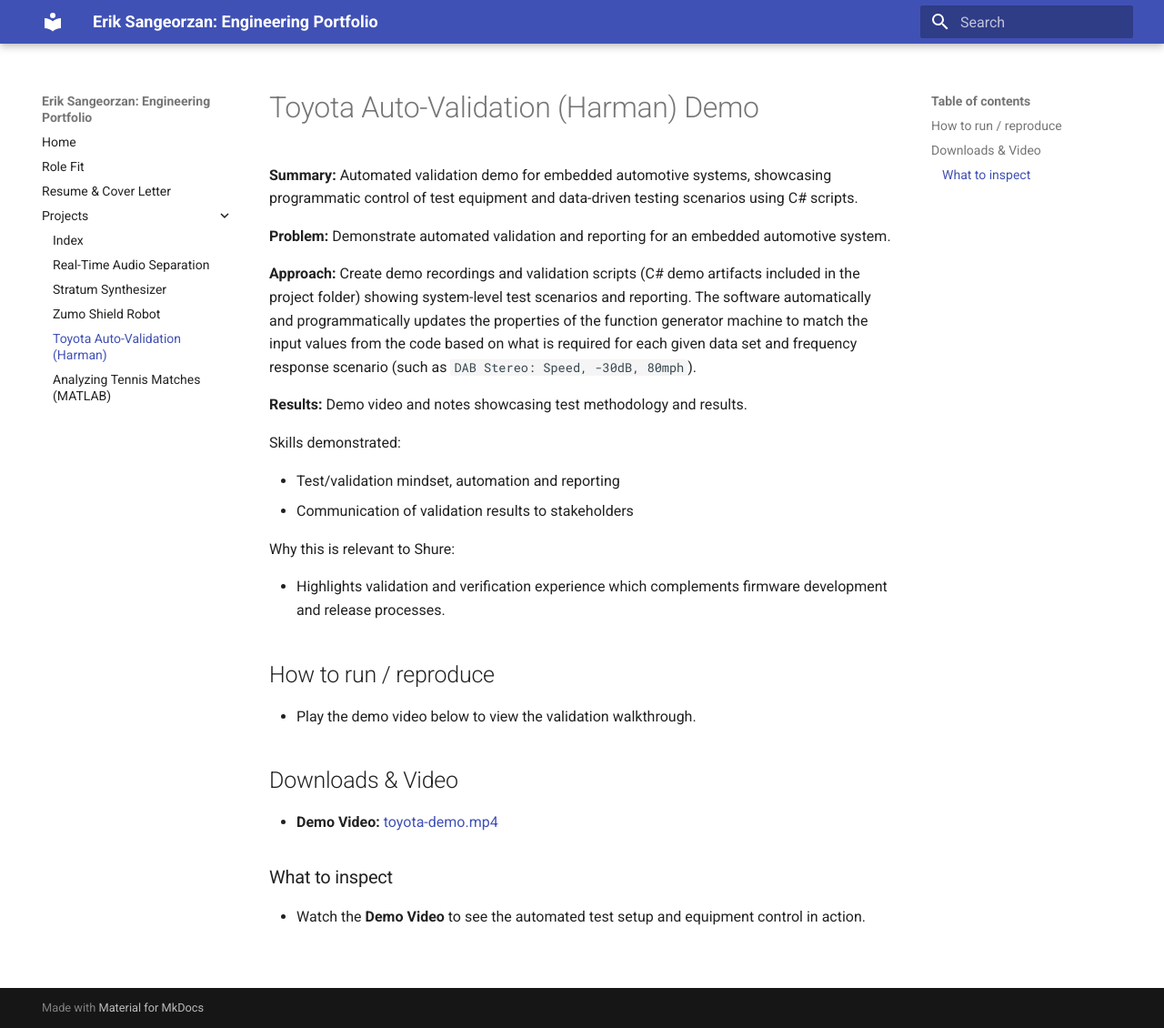
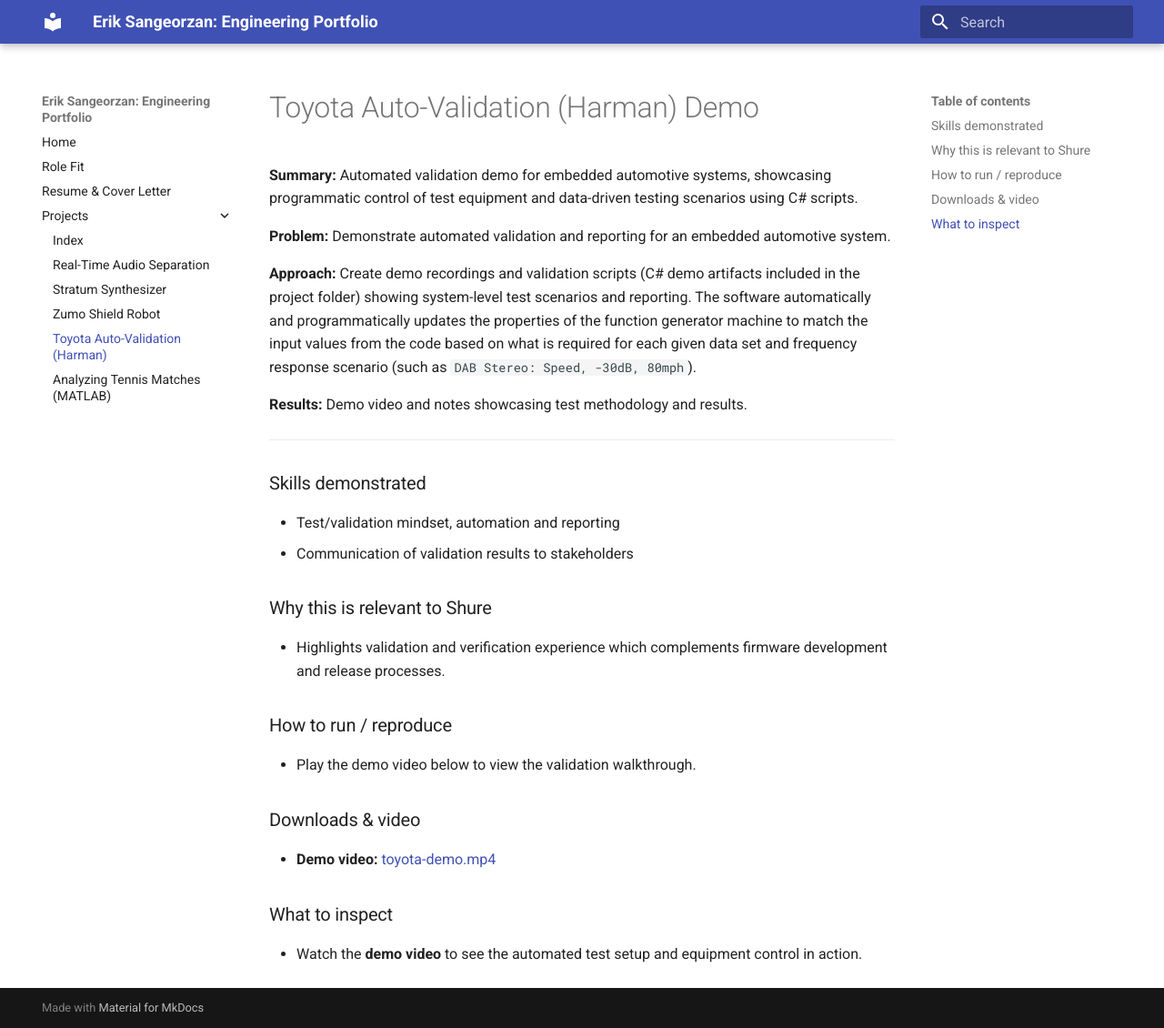
Before and after one commit to ejsang/erik-sangeorzan-portfolio, an MkDocs documentation site: the page built from docs/projects/toyota-auto-validation.md, in a window 1280 px wide and 1130 px high. Shown: the whole window at 91% size. Built offline with MkDocs 1.6.1 and Material for MkDocs 9.7.7, drawn with Linux system fonts in a browser that asks for light colours.

Commit message:
Refactor project documentation for real-time audio separation, stratum synthesizer, tennis audio analysis, toyota auto-validation, and zumo shield robot to enhance clarity and structure.

```diff
--- a/docs/projects/toyota-auto-validation.md
+++ b/docs/projects/toyota-auto-validation.md
@@ -8,21 +8,25 @@
 
 **Results:** Demo video and notes showcasing test methodology and results.
 
-Skills demonstrated:
+---
+
+### Skills demonstrated
 
 - Test/validation mindset, automation and reporting
 - Communication of validation results to stakeholders
 
-Why this is relevant to Shure:
+### Why this is relevant to Shure
 
 - Highlights validation and verification experience which complements firmware development and release processes.
 
-## How to run / reproduce
+### How to run / reproduce
 
 - Play the demo video below to view the validation walkthrough.
 
-## Downloads & Video
-- **Demo Video:** [toyota-demo.mp4](../assets/toyota-demo/toyota-demo.mp4){:target="_blank"}
+### Downloads & video
+
+- **Demo video:** [toyota-demo.mp4](../assets/toyota-demo/toyota-demo.mp4){:target="_blank"}
 
 ### What to inspect
-- Watch the **Demo Video** to see the automated test setup and equipment control in action.
+
+- Watch the **demo video** to see the automated test setup and equipment control in action.
```
Also changed, not shown: docs/projects/real-time-audio-separation.md (+16 -7 lines), docs/projects/stratum-synthesizer.md (+10 -4 lines), docs/projects/tennis-audio-analysis.md (+5 -2 lines), docs/projects/zumo-shield-robot.md (+11 -5 lines).
